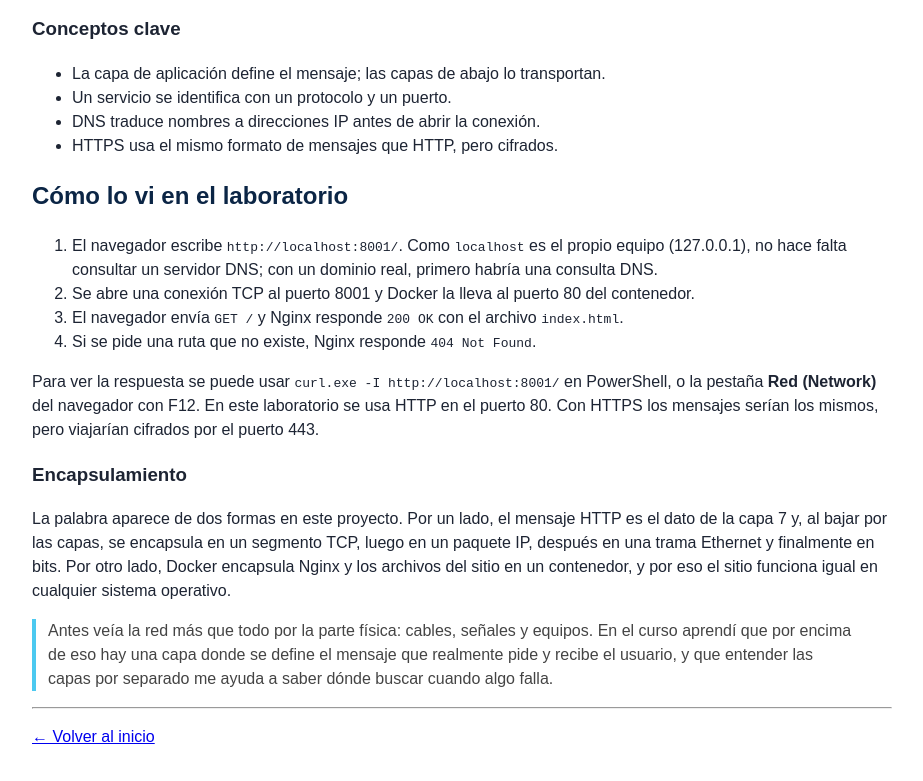
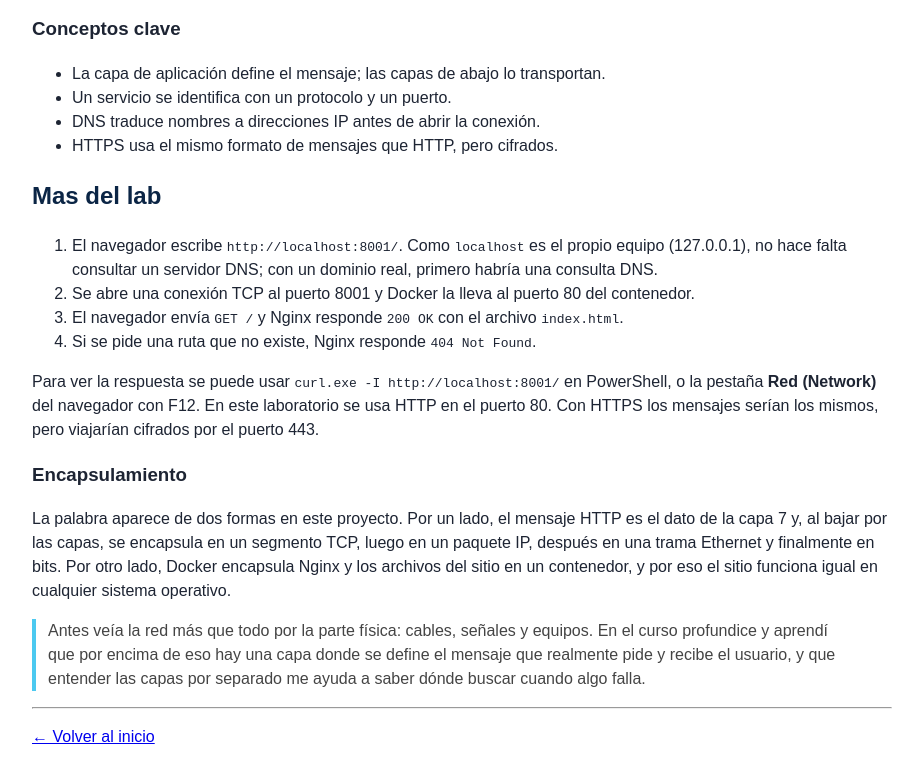
Before and after one commit to Nixon-Tovar/-Laboratorio-HTTP, a plain HTML site: page integrantes/integrante3.html in a window 1280 px wide. Shown: the part 1398-2179 px from the top of the page, without its empty margins (178-1101 px from the left). Drawn offline with Linux system fonts and the light colour scheme.

Commit message:
Update section titles and improve text clarity

```diff
--- a/integrantes/integrante3.html
+++ b/integrantes/integrante3.html
@@ -89,9 +89,8 @@ Respuesta:   HTTP/1.1 200 OK
       </ul>
     </section>
 
-    <!-- Aplicación en el laboratorio -->
     <section>
-      <h2>Cómo lo vi en el laboratorio</h2>
+      <h2>Mas del lab</h2>
       <ol>
         <li>El navegador escribe <code>http://localhost:8001/</code>. Como <code>localhost</code> es el propio equipo (127.0.0.1), no hace falta consultar un servidor DNS; con un dominio real, primero habría una consulta DNS.</li>
         <li>Se abre una conexión TCP al puerto 8001 y Docker la lleva al puerto 80 del contenedor.</li>
@@ -112,7 +111,7 @@ Respuesta:   HTTP/1.1 200 OK
         el sitio funciona igual en cualquier sistema operativo.
       </p>
       <blockquote>
-        Antes veía la red más que todo por la parte física: cables, señales y equipos. En el curso aprendí que por encima
+        Antes veía la red más que todo por la parte física: cables, señales y equipos. En el curso profundice y aprendí que por encima
         de eso hay una capa donde se define el mensaje que realmente pide y recibe el usuario, y que entender las capas
         por separado me ayuda a saber dónde buscar cuando algo falla.
       </blockquote>
```
